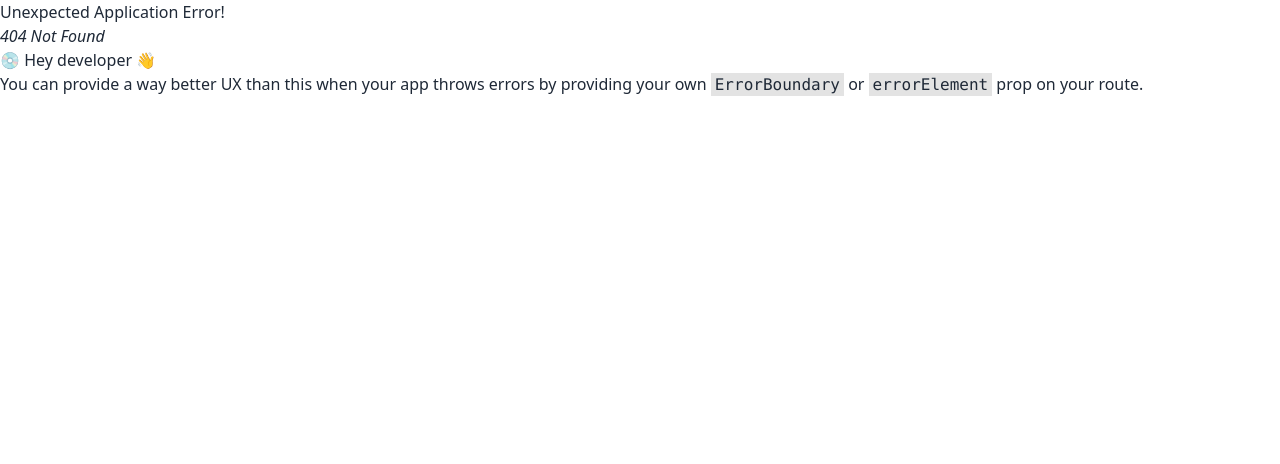
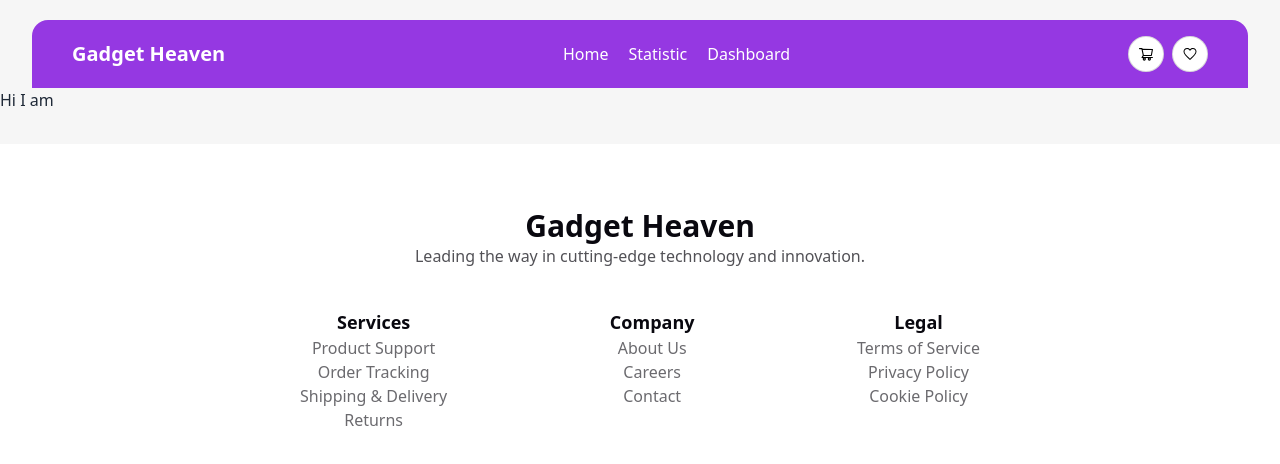
Before and after one commit to Sumu154/Programming_hero-Assignment_8, a React (Vite) app: page /products/1 in a window 1280 px wide. Before the commit this address had no page. Shown: the top 464 px of the page. Built offline with nearby package versions, Linux system fonts and the light colour scheme.

Commit message:
Home page done and showed all the products in Homepage.

```diff
--- a/src/Components/Footers/Footer.jsx
+++ b/src/Components/Footers/Footer.jsx
@@ -6,7 +6,7 @@ const Footer = () => {
       <div className="text-blacktext py-16 mt-8 max-w-[680px] mx-auto">
         <h2 className="text-3xl font-bold text-center"> Gadget Heaven </h2>
         <p className="opacity-70 text-center"> Leading the way in cutting-edge technology and innovation. </p>
-        <div className="flex justify-between pt-10">
+        <div className="flex flex-col md:flex-row gap-6 md:gap-0 justify-between pt-10">
           <div className="text-center">
             <h5 className="text-lg font-bold"> Services </h5>
             <ul className="opacity-60">
--- a/src/Components/Headers/HomeBanner.jsx
+++ b/src/Components/Headers/HomeBanner.jsx
@@ -6,7 +6,7 @@ const HomeBanner = () => {
   return (
     <div>
       <div className="text-white text-center bg-purple w-[95%] mx-auto pb-8 md:pb-16 lg:pb-28">
-        <h3 className="font-bold text-4xl max-w-[700px] mx-auto mb-3"> Upgrade Your Tech Accessorize with Gadget Heaven Accessories </h3>
+        <h3 className="font-bold text-2xl md:text-3xl  lg:text-4xl max-w-[80%] mx-auto mb-3"> Upgrade Your Tech Accessorize with Gadget Heaven Accessories </h3>
         <p className="max-w-[550px] mx-auto"> Explore the latest gadgets that will take your experience to the next level. From smart devices to the coolest accessories, we have it all! </p>
         <button className="text-purple bg-white px-6 py-2 my-5 rounded-3xl"> Shop Now </button>
       </div>
--- a/src/Components/Others/ProductDetails.jsx
+++ b/src/Components/Others/ProductDetails.jsx
@@ -1,9 +1,19 @@
 import React from 'react';
+import { useLoaderData, useParams } from 'react-router-dom';
 
 const ProductDetails = () => {
+  const { id: productId } = useParams();   //products/:id ei router theke id ta dibe -> current je route thakbe setar
+  const data = useLoaderData();    // main e jeta load korcilam loader diye eta pabo
+  console.log(productId, data);
+
+  const product = data.find(it => {
+    return parseInt(it.id) === parseInt(productId);          //router current product ta pailam
+  })
+  const {id, title, image, price, description, specification, availability, rating} = product;
+
   return (
     <div>
-
+      <h2> Hi I am {} </h2>
     </div>
   );
 };
--- a/src/Components/Pages/Dashboard.jsx
+++ b/src/Components/Pages/DashboardPage.jsx
@@ -1,6 +1,6 @@
 import React from 'react';
 
-const Dashboard = () => {
+const DashboardPage = () => {
   return (
     <div>
 
@@ -8,4 +8,4 @@ const Dashboard = () => {
   );
 };
 
-export default Dashboard;
+export default DashboardPage;
--- a/src/Components/Pages/Statistic.jsx
+++ b/src/Components/Pages/StatisticPage.jsx
@@ -1,6 +1,6 @@
 import React from 'react';
 
-const Statistic = () => {
+const StatisticPage = () => {
   return (
     <div>
 
@@ -8,4 +8,4 @@ const Statistic = () => {
   );
 };
 
-export default Statistic;
+export default StatisticPage;
--- a/src/main.jsx
+++ b/src/main.jsx
@@ -13,7 +13,10 @@ import {
 import { element } from 'prop-types';
 
 
-import Home from './Components/Pages/Home.jsx';
+import Home from './Components/Pages/HomePage.jsx';
+import ProductDetails from './Components/Others/ProductDetails.jsx';
+
+
 
 const router = createBrowserRouter([
   {
@@ -25,6 +28,13 @@ const router = createBrowserRouter([
         element: <Home></Home>
       },
       {
+        path: "products/:id",
+        element: <ProductDetails></ProductDetails>,
+        loader: async () => {
+          const response = await fetch('/Json/productsData.json');
+          const data = await response.json();
+          return data;
+        },
 
       },
     //   {
```
Also changed, not shown: src/Components/Pages/DetailsPage.jsx (added), src/Components/Pages/HomePage.jsx (renamed from src/Components/Pages/Home.jsx).
